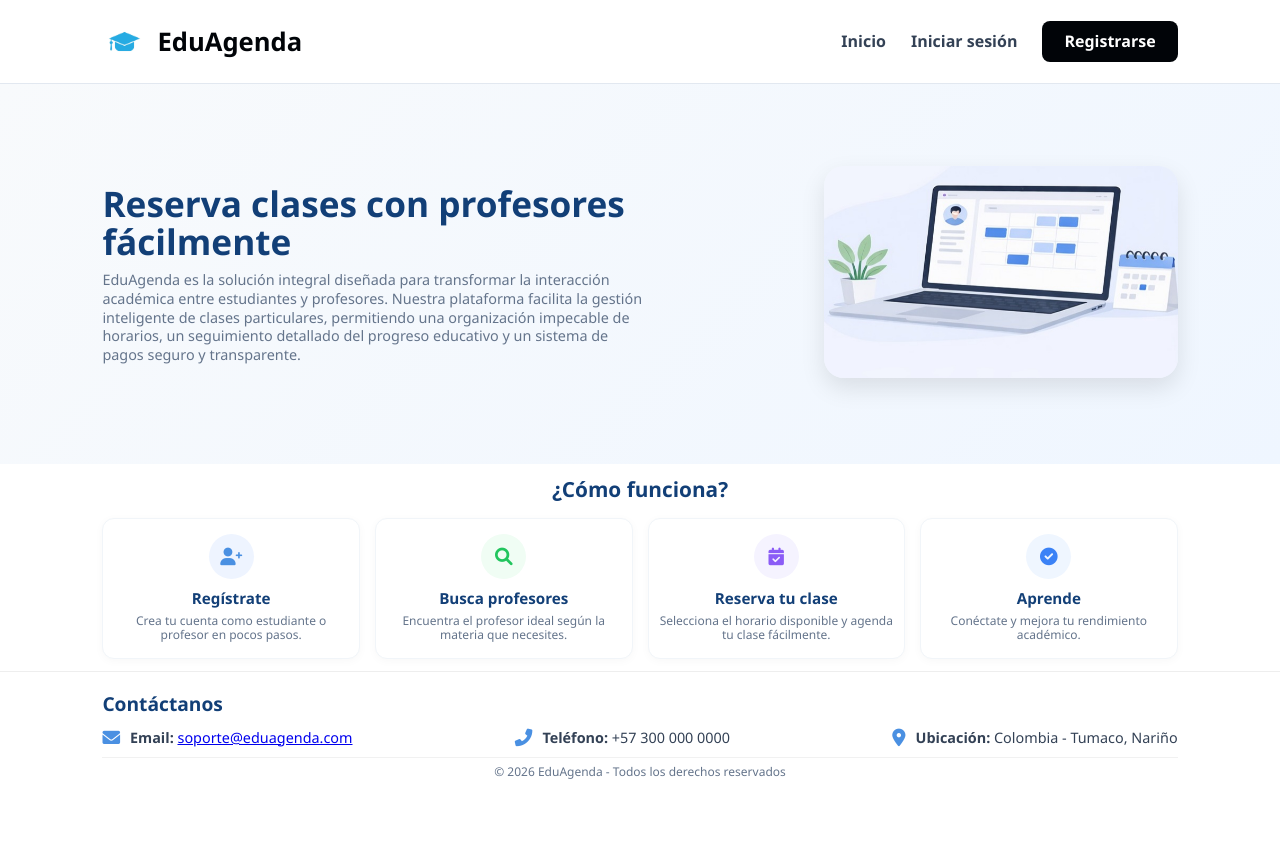
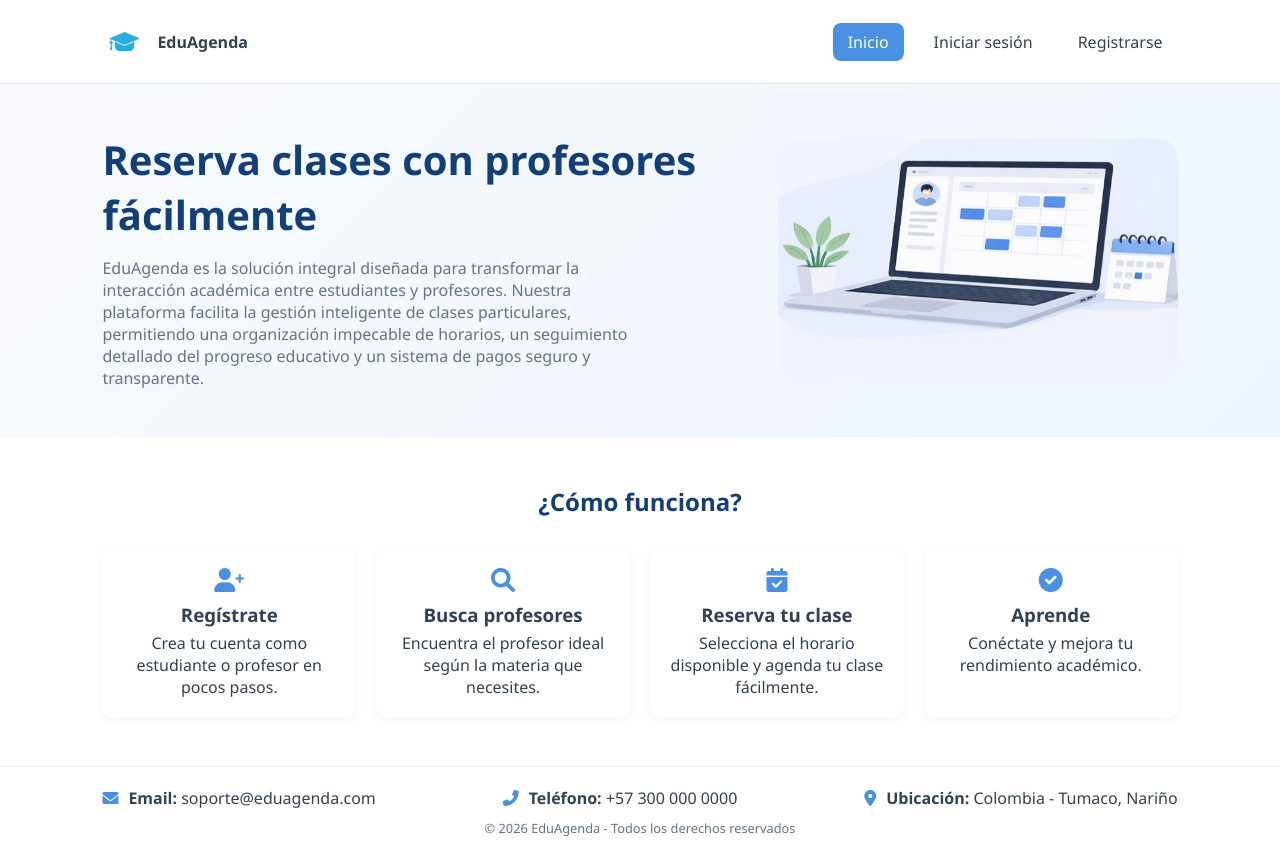
Before and after one commit to Edu-Agenda/Edu, a plain HTML site: page agenda/main.html in a window 1280 px wide. Before the commit the page ends 800 px from the top, so only its background shows below. Drawn offline with Linux system fonts and the light colour scheme.

```diff
--- a/agenda/css/colors.css
+++ b/agenda/css/colors.css
@@ -1,32 +1,32 @@
-/* Variables y Reset */
+/* =========================
+   VARIABLES
+========================= */
 :root {
   --primary: #4a90e2;
   --dark: #123f77;
-    --black: #010408;
   --white: #ffffff;
   --bg-light: #f8fafc;
   --text-dark: #334155;
   --text-gray: #64748b;
 }
 
+/* RESET */
 * {
   margin: 0;
   padding: 0;
   box-sizing: border-box;
 }
 
+/* BODY */
 body {
-    font-family: 'Segoe UI', Roboto, Helvetica, Arial, sans-serif;
+  font-family: 'Segoe UI', Arial, sans-serif;
   color: var(--text-dark);
   background-color: var(--white);
-    line-height: 1.3;
-    height: 100vh;
-    display: flex;
-    flex-direction: column;
-    overflow: hidden;
 }
 
-/* --- NAVBAR --- */
+/* =========================
+   NAVBAR
+========================= */
 .navbar {
   display: flex;
   justify-content: space-between;
@@ -34,172 +34,191 @@
   padding: 1.2rem 8%;
   background: var(--white);
   border-bottom: 1px solid #e2e8f0;
-    flex-shrink: 0;
 }
 
 .logo {
   display: flex;
   align-items: center;
   gap: 10px;
-    font-size: 1.6rem;
-    font-weight: 800;
-    color: var(--black);
+  font-weight: bold;
 }
 
-.nav-links {
+/* MENU */
+.menu {
   display: flex;
-    align-items: center;
-    gap: 25px;
+  gap: 15px;
 }
 
-.nav-item {
+.menu a {
   text-decoration: none;
+  padding: 8px 15px;
   color: var(--text-dark);
-    font-weight: 600;
+  border-radius: 8px;
+  transition: 0.3s;
 }
 
-.btn-register {
-    background-color: var(--black);
+.menu a:hover {
+  background: var(--primary);
   color: white;
-    padding: 10px 22px;
-    border-radius: 8px;
-    text-decoration: none;
-    font-weight: 600;
 }
 
-/* --- HERO SECTION --- */
+.menu a.activo {
+  background: var(--primary);
+  color: white;
+}
+
+/* =========================
+   HERO (INICIO)
+========================= */
 .hero-section {
   display: flex;
   align-items: center;
-    padding: 1.5vh 8%;
+  justify-content: space-between;
+  padding: 3rem 8%;
   background: linear-gradient(135deg, #f8fafc 0%, #eff6ff 100%);
   gap: 40px;
-    flex: 1;
-    min-height: 0;
 }
 
 .hero-content h1 {
-    font-size: 2.2rem;
+  font-size: 2.5rem;
   color: var(--dark);
-    line-height: 1.1;
-    margin-bottom: 10px;
+  margin-bottom: 15px;
 }
 
 .description {
-    font-size: 0.9rem;
   color: var(--text-gray);
   max-width: 550px;
 }
 
 .hero-visual img {
-    max-width: 100%;
-    max-height: 28vh;
-    /* reducido para dar más espacio al footer */
-    width: auto;
+  max-width: 400px;
   border-radius: 20px;
-    box-shadow: 0 10px 25px rgba(0, 0, 0, 0.1);
 }
 
-/* --- SECCIÓN PASOS --- */
+/* =========================
+   PASOS
+========================= */
 .steps-section {
-    padding: 1.5vh 8%;
-    flex-shrink: 0;
-    background-color: #fff;
+  padding: 3rem 8%;
+  background: var(--white);
 }
 
 .section-title {
   text-align: center;
-    font-size: 1.3rem;
+  font-size: 1.5rem;
   color: var(--dark);
-    margin-bottom: 15px;
+  margin-bottom: 30px;
 }
 
 .grid-steps {
   display: grid;
   grid-template-columns: repeat(4, 1fr);
-    gap: 15px;
+  gap: 20px;
 }
 
 .step-card {
-    background: var(--white);
-    padding: 15px 10px;
+  background: white;
+  padding: 20px;
   border-radius: 12px;
   text-align: center;
-    display: flex;
-    flex-direction: column;
-    align-items: center;
-    box-shadow: 0 2px 10px rgba(0, 0, 0, 0.03);
-    border: 1px solid #f1f5f9;
+  box-shadow: 0 2px 10px rgba(0,0,0,0.05);
 }
 
-.icon-circle {
-    width: 45px;
-    height: 45px;
-    border-radius: 50%;
-    display: flex;
-    align-items: center;
-    justify-content: center;
+.step-card i {
+  font-size: 1.5rem;
+  color: var(--primary);
   margin-bottom: 10px;
-    font-size: 1.1rem;
-}
-
-.icon-blue {
-    background-color: #eef4ff;
-    color: #4a90e2;
-}
-
-.icon-green {
-    background-color: #f0fdf4;
-    color: #22c55e;
-}
-
-.icon-purple {
-    background-color: #f5f3ff;
-    color: #8b5cf6;
-}
-
-.icon-check {
-    background-color: #eff6ff;
-    color: #3b82f6;
 }
 
 .step-card h3 {
-    font-size: 0.95rem;
-    color: var(--dark);
   margin-bottom: 5px;
 }
 
-.step-card p {
-    font-size: 0.75rem;
-    color: var(--text-gray);
-    line-height: 1.2;
+/* =========================
+   FORMULARIOS (LOGIN / REGISTRO)
+========================= */
+.container {
+  display: flex;
+  justify-content: center;
+  align-items: center;
+  padding: 40px;
 }
 
-/* --- FOOTER DE CONTACTO (MEJORADO) --- */
+.card {
+  background: white;
+  padding: 25px;
+  border-radius: 12px;
+  width: 350px;
+  box-shadow: 0 5px 20px rgba(0,0,0,0.1);
+}
+
+.card h2 {
+  text-align: center;
+  margin-bottom: 10px;
+  color: var(--dark);
+}
+
+.subtitle {
+  text-align: center;
+  color: var(--text-gray);
+  margin-bottom: 15px;
+}
+
+/* INPUTS */
+.input-group {
+  display: flex;
+  align-items: center;
+  border: 1px solid #ddd;
+  border-radius: 8px;
+  padding: 10px;
+  margin-bottom: 10px;
+}
+
+.input-group i {
+  margin-right: 10px;
+  color: var(--primary);
+}
+
+.input-group input {
+  border: none;
+  outline: none;
+  flex: 1;
+}
+
+/* BOTÓN */
+.btn {
+  width: 100%;
+  padding: 10px;
+  background: var(--primary);
+  color: white;
+  border: none;
+  border-radius: 8px;
+  cursor: pointer;
+}
+
+.btn i {
+  margin-right: 8px;
+}
+
+/* TEXTO LOGIN */
+.extra {
+  text-align: center;
+  margin-top: 10px;
+}
+
+/* =========================
+   FOOTER
+========================= */
 .footer-contact {
   background-color: var(--white);
-    padding: 2.5vh 8%;
+  padding: 20px 8%;
   border-top: 1px solid #eee;
-    flex-shrink: 0;
-    min-height: 12vh;
-    display: flex;
-    flex-direction: column;
-    justify-content: center;
 }
 
-.footer-contact h2 {
-    font-size: 1.2rem;
-    color: var(--dark);
-    margin-bottom: 12px;
-}
-
-/* Mejor distribución horizontal */
 .contact-horizontal {
   display: flex;
   justify-content: space-between;
-    gap: 20px;
   flex-wrap: wrap;
-    margin-bottom: 10px;
 }
 
 .contact-item {
@@ -210,17 +229,11 @@
 
 .contact-item i {
   color: var(--primary);
-    font-size: 1.1rem;
-}
-
-.contact-item p {
-    font-size: 0.9rem;
 }
 
 .copyright {
   text-align: center;
-    font-size: 0.75rem;
+  margin-top: 10px;
+  font-size: 0.8rem;
   color: var(--text-gray);
-    border-top: 1px solid #f1f1f1;
-    padding-top: 6px;
 }
--- a/agenda/main.html
+++ b/agenda/main.html
@@ -1,5 +1,6 @@
 <!DOCTYPE html>
 <html lang="es">
+
 <head>
   <meta charset="UTF-8" />
   <meta name="viewport" content="width=device-width, initial-scale=1.0" />
@@ -8,11 +9,8 @@
   <!-- CSS -->
   <link rel="stylesheet" href="css/colors.css" />
 
-  <!-- Font Awesome para íconos (CORRECTO) -->
-  <link
-    rel="stylesheet"
-    href="https://cdnjs.cloudflare.com/ajax/libs/font-awesome/6.0.0/css/all.min.css"
-  />
+  <!-- Font Awesome -->
+  <link rel="stylesheet" href="https://cdnjs.cloudflare.com/ajax/libs/font-awesome/6.0.0/css/all.min.css" />
 </head>
 
 <body>
@@ -24,10 +22,10 @@
       <span>EduAgenda</span>
     </div>
 
-    <div class="nav-links">
-      <a href="#tabla" class="nav-item" id="btnInicio">Inicio</a>
-      <a href="sesion.html" class="nav-item">Iniciar sesión</a>
-      <a href="registrate.html" class="btn-register">Registrarse</a>
+    <div class="menu">
+      <a href="main.html" class="activo">Inicio</a>
+      <a href="sesion.html">Iniciar sesión</a>
+      <a href="registrate.html">Registrarse</a>
     </div>
   </nav>
 
@@ -38,8 +36,8 @@
       <p class="description">
         EduAgenda es la solución integral diseñada para transformar la interacción académica entre estudiantes y
         profesores. Nuestra plataforma facilita la gestión inteligente de clases particulares, permitiendo una
-        organización impecable de horarios, un seguimiento detallado del progreso educativo y un sistema de
-        pagos seguro y transparente.
+        organización impecable de horarios, un seguimiento detallado del progreso educativo y un sistema de pagos seguro
+        y transparente.
       </p>
     </div>
 
@@ -48,11 +46,12 @@
     </div>
   </header>
 
-  <!-- SECCIÓN OBJETIVO DEL BOTÓN INICIO -->
+  <!-- SECCIÓN PASOS -->
   <section class="steps-section" id="tabla">
     <h2 class="section-title">¿Cómo funciona?</h2>
 
     <div class="grid-steps">
+
       <div class="step-card">
         <div class="icon-circle icon-blue">
           <i class="fas fa-user-plus"></i>
@@ -84,19 +83,17 @@
         <h3>Aprende</h3>
         <p>Conéctate y mejora tu rendimiento académico.</p>
       </div>
+
     </div>
   </section>
 
   <!-- FOOTER -->
   <footer class="footer-contact">
-    <div class="footer-container">
-      <div class="contact-section">
-        <h2 class="contact-title">Contáctanos</h2>
+    <div class="contact-horizontal">
 
-        <div class="contact-horizontal">
       <div class="contact-item">
         <i class="fas fa-envelope"></i>
-            <p><strong>Email:</strong> <a href="mailto:soporte@eduagenda.com">soporte@eduagenda.com</a></p>
+        <p><strong>Email:</strong> soporte@eduagenda.com</p>
       </div>
 
       <div class="contact-item">
@@ -108,8 +105,7 @@
         <i class="fas fa-map-marker-alt"></i>
         <p><strong>Ubicación:</strong> Colombia - Tumaco, Nariño</p>
       </div>
-        </div>
-      </div>
+
     </div>
 
     <p class="copyright">© 2026 EduAgenda - Todos los derechos reservados</p>
@@ -117,8 +113,8 @@
 
   <!-- JS -->
   <script src="js/inicio.js"></script>
+  <script src="js/sesion.js"></script>
 
-  <!-- Sesión (si quieres que main lea la sesión; si no lo necesitas, puedes quitarlo) -->
-  <script src="js/sesion.js"></script>
 </body>
+
 </html>
```
Also changed, not shown: agenda/registrate.html (+93 -22 lines), agenda/sesion.html (+65 -10 lines). Lines whose indentation alone changed are shown as unchanged.
